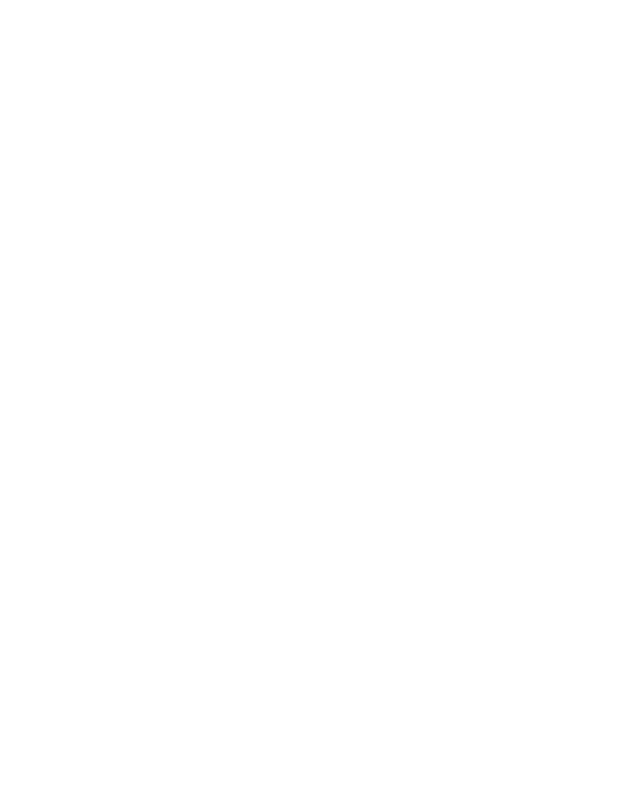
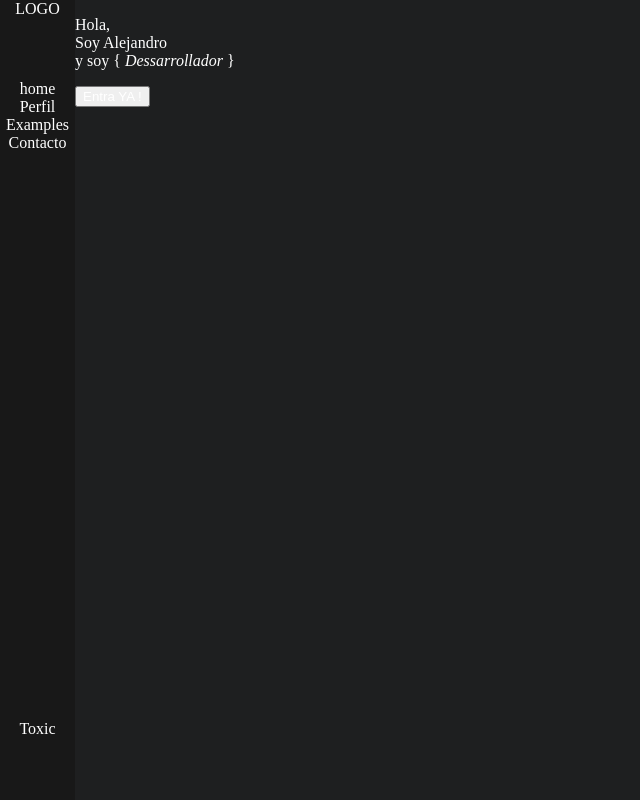
Before and after one commit to wolftrax5/MyBlog, a website: page index.html in a window 1280 px wide. Shown: the whole page, without its empty margins (0-640 px from the left). Drawn offline with Linux system fonts and the light colour scheme.

Commit message:
add base strucutre

```diff
--- a/css/main.css
+++ b/css/main.css
@@ -0,0 +1,40 @@
+:root {
+  --color-darkgray: #181818;
+  --color-gray: #252627;
+  --color-green: #67e813;
+  --color-darkgreen: #1dbf5e;
+  --main-bg-color: #1e1f20;
+  --main-fnt-color: #ffffff;
+  --side-bar-width: 75px;
+}
+
+body {
+  margin: 0;
+  padding: 0;
+  position: fixed;
+  top: 0;
+  bottom: 0;
+  left: 0;
+  right: 0;
+  background-color: var(--main-bg-color);
+  color: var(--main-fnt-color);
+  display: grid;
+  grid-template-columns: var(--side-bar-width) 1fr;
+}
+
+a {
+  text-decoration: none;
+  display: inline;
+  color: var(--main-fnt-color);
+}
+header {
+  width: var(--side-bar-width);
+  height: 100%;
+  background-color: var(--color-darkgray);
+  display: grid;
+  grid-template-rows: 1fr 8fr 1fr;
+}
+header section {
+  justify-self: center;
+  text-align: center;
+}
--- a/index.html
+++ b/index.html
@@ -7,5 +7,41 @@
     <title>Wolftrax</title>
     <link rel="stylesheet" href="css/main.css" />
   </head>
-  <body></body>
+  <body>
+    <header>
+      <section>
+        <a href="/">LOGO</a>
+      </section>
+      <nav>
+        <section>
+          <a href="/">home</a>
+        </section>
+        <section>
+          <a href="/">Perfil</a>
+        </section>
+        <section>
+          <a href="/">Examples</a>
+        </section>
+        <section>
+          <a href="/">Contacto</a>
+        </section>
+      </nav>
+      <section>
+        <a href="/">Toxic</a>
+      </section>
+    </header>
+
+    <main class="home_main">
+      <section>
+        <p class="home_main_text">
+          Hola,<br />
+          Soy Alejandro <br />
+          y soy <span>{<em> Dessarrollador </em>}</span>
+        </p>
+        <button class="home_main_button">
+          <a href="pages/blogs.html">Entra YA !</a>
+        </button>
+      </section>
+    </main>
+  </body>
 </html>
```
Also changed, not shown: pages/blogs.html (+11 -0 lines), assets/img/cover.png (added).
